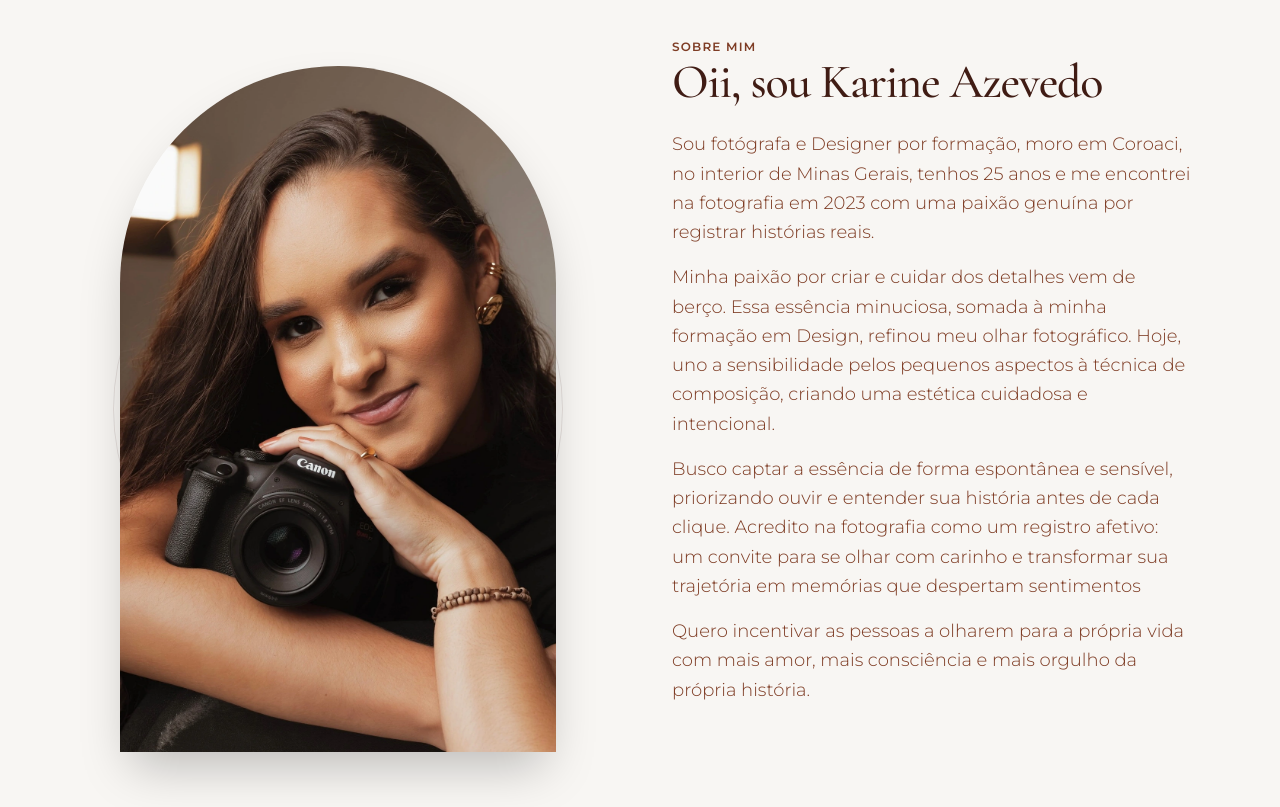
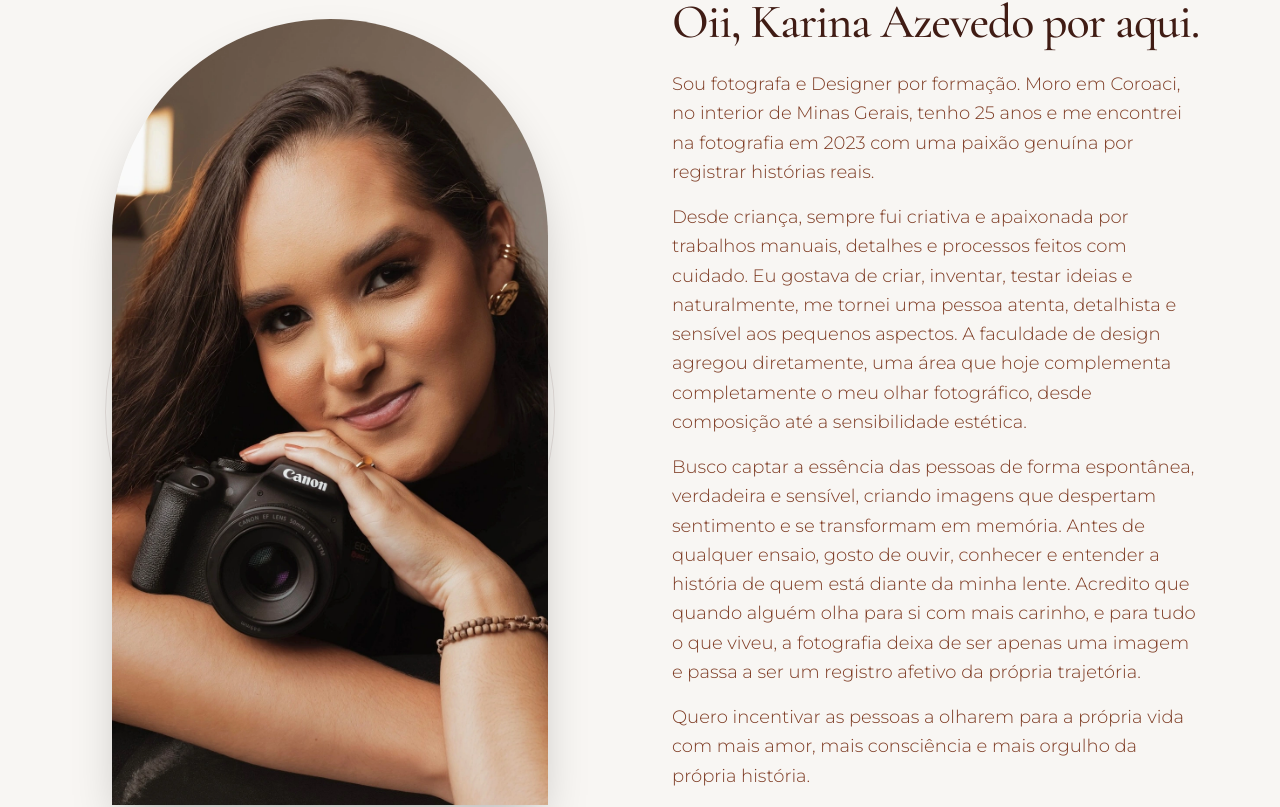
Before and after one commit to jeiel2013/karine-azevedo, a React (Vite) app: page / in a window 1280 px wide. Shown: the part 894-1701 px from the top of the page. Built offline with nearby package versions, Linux system fonts and the light colour scheme; some icons are missing.

Commit message:
feat: Texto do About atualizado

```diff
--- a/src/components/About.tsx
+++ b/src/components/About.tsx
@@ -6,11 +6,11 @@ export default function About() {
       id="sobre"
       className="py-24 lg:py-32 bg-[var(--color-brand-light)]"
     >
-      <div className="max-w-6xl mx-auto px-6">
+      <div className="max-w-6xl mx-auto px-4 mt-0 lg:-mt-15 mb-0 lg:-mb-10">
         <div className="grid grid-cols-1 lg:grid-cols-2 gap-16 items-center">
           {/* Image */}
           <div className="fade-in-section relative mx-auto lg:mx-0 lg:mr-30 w-full">
-            <div className="relative h-[400px] sm:h-[450px] md:h-[500px] lg:h-[750px] w-full max-w-[500px] mx-auto lg:mx-0">
+            <div className="relative h-[400px] sm:h-[450px] md:h-[500px] lg:h-[850px] w-full max-w-[500px] mx-auto lg:mx-0">
               {/* Decorative Circles */}
               <div className="absolute top-1/2 left-1/2 -translate-x-1/2 -translate-y-1/2 w-[90%] aspect-square rounded-full border border-[var(--color-brand-brownDark)]/10"></div>
               <div className="absolute top-1/2 left-1/2 -translate-x-1/2 -translate-y-1/2 w-[80%] aspect-square rounded-full border border-[var(--color-brand-terracotta)]/20"></div>
@@ -33,29 +33,34 @@ export default function About() {
               Sobre mim
             </span>
             <h2 className="font-serif text-4xl lg:text-5xl text-[var(--color-brand-brownDark)] tracking-tight font-medium">
-              Oii, sou Karine Azevedo
+              Oii, Karina Azevedo por aqui.
             </h2>
 
             <div className="space-y-4 text-[var(--color-brand-brownRed)] font-light text-lg leading-relaxed">
               <p>
-                Sou fotógrafa e Designer por formação, moro em Coroaci, no
-                interior de Minas Gerais, tenhos 25 anos e me encontrei na
+                Sou fotografa e Designer por formação. Moro em Coroaci, no
+                interior de Minas Gerais, tenho 25 anos e me encontrei na
                 fotografia em 2023 com uma paixão genuína por registrar
                 histórias reais.
               </p>
               <p>
-                Minha paixão por criar e cuidar dos detalhes vem de berço. Essa
-                essência minuciosa, somada à minha formação em Design, refinou
-                meu olhar fotográfico. Hoje, uno a sensibilidade pelos pequenos
-                aspectos à técnica de composição, criando uma estética cuidadosa
-                e intencional.
+                Desde criança, sempre fui criativa e apaixonada por trabalhos
+                manuais, detalhes e processos feitos com cuidado. Eu gostava de
+                criar, inventar, testar ideias e naturalmente, me tornei uma
+                pessoa atenta, detalhista e sensível aos pequenos aspectos. A
+                faculdade de design agregou diretamente, uma área que hoje
+                complementa completamente o meu olhar fotográfico, desde
+                composição até a sensibilidade estética.
               </p>
               <p>
-                Busco captar a essência de forma espontânea e sensível,
-                priorizando ouvir e entender sua história antes de cada clique.
-                Acredito na fotografia como um registro afetivo: um convite para
-                se olhar com carinho e transformar sua trajetória em memórias
-                que despertam sentimentos
+                Busco captar a essência das pessoas de forma espontânea,
+                verdadeira e sensível, criando imagens que despertam sentimento
+                e se transformam em memória. Antes de qualquer ensaio, gosto de
+                ouvir, conhecer e entender a história de quem está diante da
+                minha lente. Acredito que quando alguém olha para si com mais
+                carinho, e para tudo o que viveu, a fotografia deixa de ser
+                apenas uma imagem e passa a ser um registro afetivo da própria
+                trajetória.
               </p>
               <p>
                 Quero incentivar as pessoas a olharem para a própria vida com
@@ -63,7 +68,7 @@ export default function About() {
               </p>
             </div>
 
-            <div className="pt-4">
+            <div className="pt-4 mt-0 lg:-mt-5">
               <a
                 href="https://instagram.com/karineazevedofotografia_"
                 target="_blank"
```
